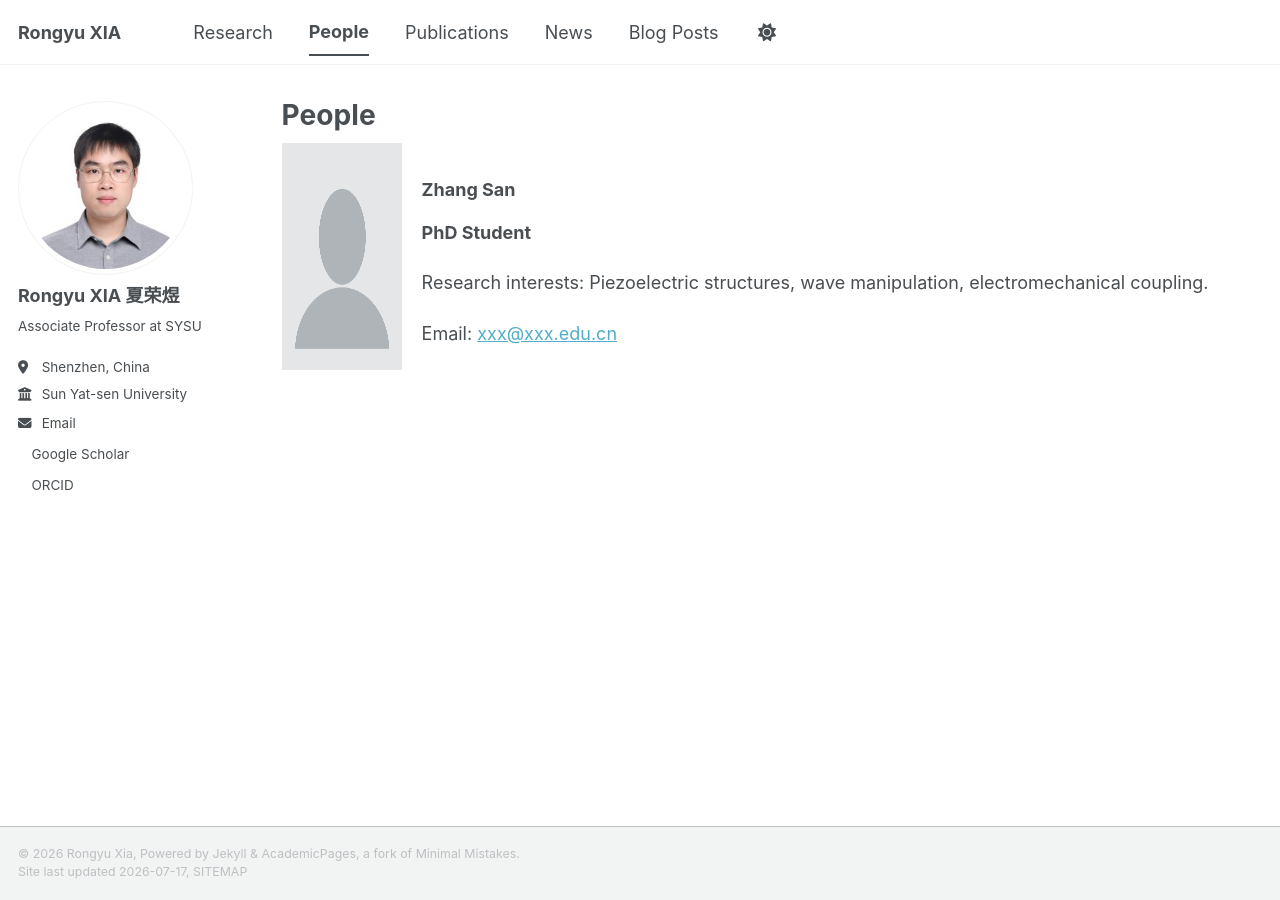
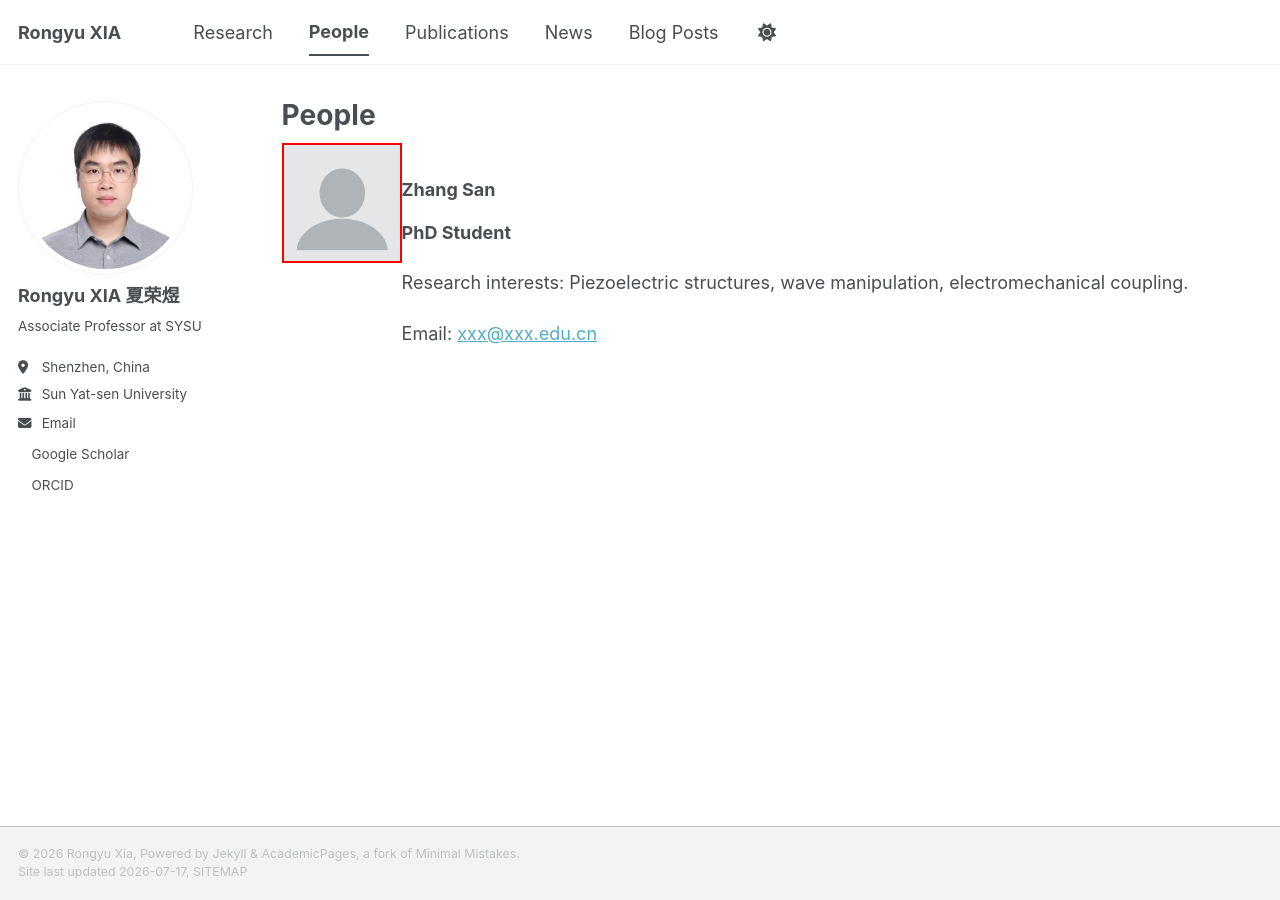
Before and after one commit to RongyuXia/rongyuxia.github.io, a Jekyll site: the page built from _pages/people.html, in a window 1280 px wide. Built offline with Jekyll 4.4.1, drawn with Linux system fonts in a browser that asks for light colours; a style sheet for code colours, icons or effects is not loaded.

Commit message:
Update people.html

```diff
--- a/_pages/people.html
+++ b/_pages/people.html
@@ -52,10 +52,9 @@ xxx@xxx.edu.cn
 
 <img src="/images/profile.png"
      style="
-     width:120px !important;
-     height:auto !important;
-     max-width:120px !important;
-     margin-right:20px;
+     width:120px;
+     height:120px;
+     border:2px solid red;
      ">
 
 <div>
```
